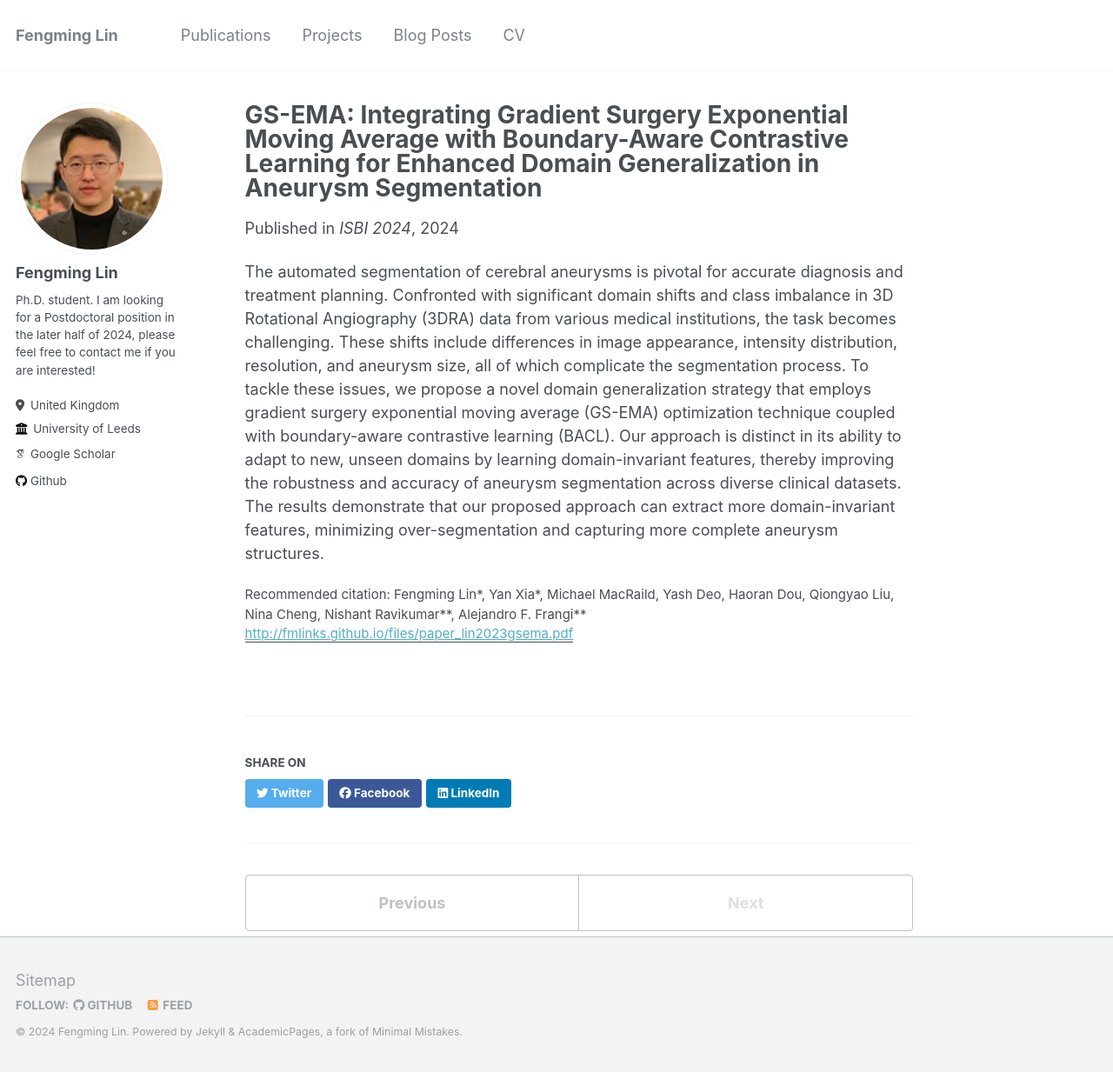
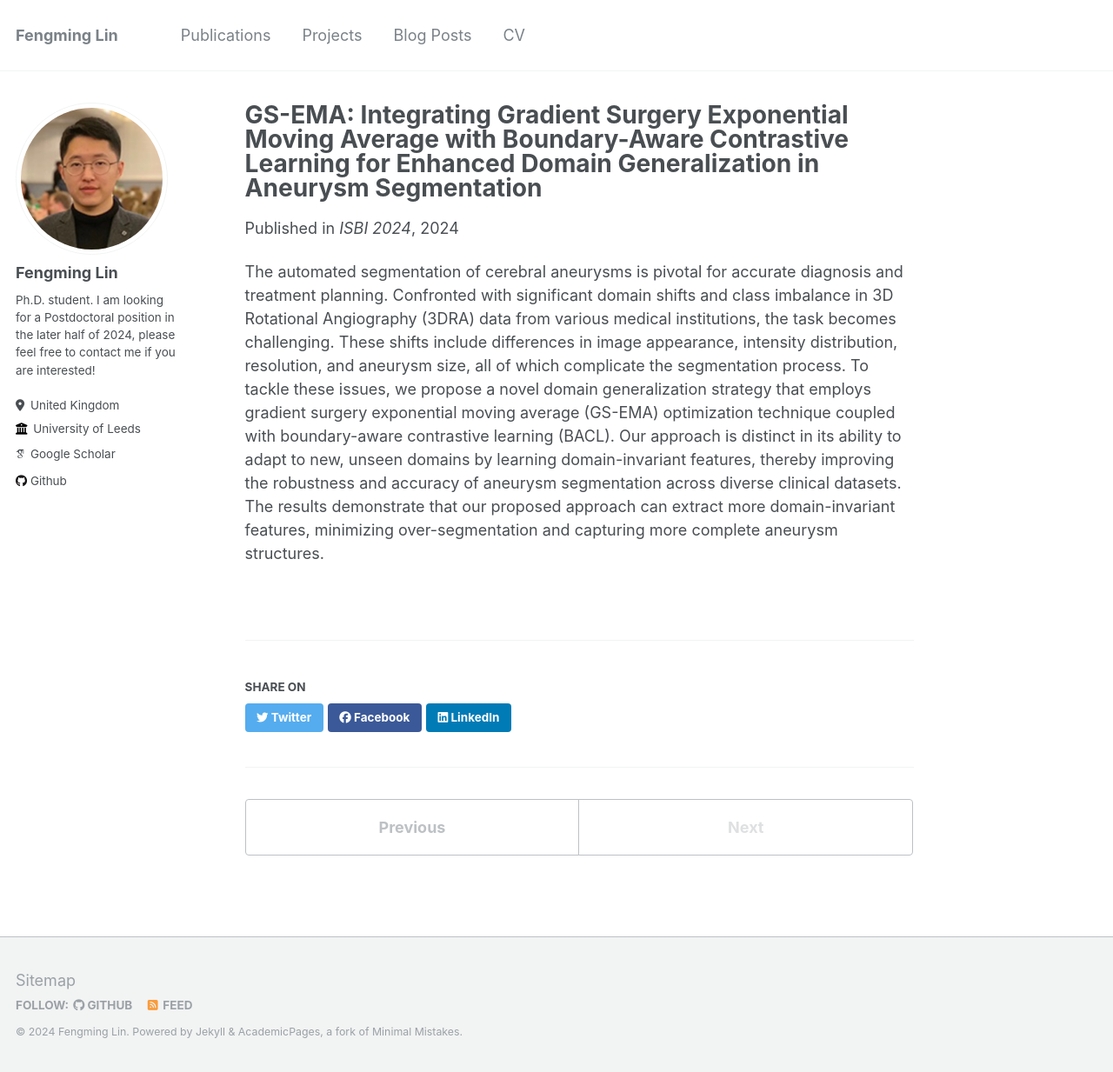
Before and after one commit to fmlinks/fmlinks.github.io, a Jekyll site: the page built from _publications/2024-02-22-paper-lin2023gsema.md, in a window 1280 px wide and 1233 px high. Shown: the whole window at 87% size. Built offline with Jekyll 4.4.1, drawn with Linux system fonts in a browser that asks for light colours; some web fonts are replaced; some of the changed lines change nothing that is shown.

Commit message:
Update 2024-02-22-paper-lin2023gsema.md

```diff
--- a/_publications/2024-02-22-paper-lin2023gsema.md
+++ b/_publications/2024-02-22-paper-lin2023gsema.md
@@ -6,7 +6,7 @@ excerpt: 'Domain Generalization, Gradient Surgery, Contrastive Learning, Aneurys
 date: 2024-02-22
 venue: 'ISBI 2024'
 paperurl: 'http://fmlinks.github.io/files/paper_lin2023gsema.pdf'
-citation: 'Fengming Lin*, Yan Xia*, Michael MacRaild, Yash Deo, Haoran Dou, Qiongyao Liu, Nina Cheng, Nishant Ravikumar**, Alejandro F. Frangi**'
+# citation: 'Fengming Lin*, Yan Xia*, Michael MacRaild, Yash Deo, Haoran Dou, Qiongyao Liu, Nina Cheng, Nishant Ravikumar**, Alejandro F. Frangi**'
 ---
 
 The automated segmentation of cerebral aneurysms is pivotal for accurate diagnosis and treatment planning. Confronted with significant domain shifts and class imbalance in 3D Rotational Angiography (3DRA) data from various medical institutions, the task becomes challenging. These shifts include differences in image appearance, intensity distribution, resolution, and aneurysm size, all of which complicate the segmentation process. To tackle these issues, we propose a novel domain generalization strategy that employs gradient surgery exponential moving average (GS-EMA) optimization technique coupled with boundary-aware contrastive learning (BACL). Our approach is distinct in its ability to adapt to new, unseen domains by learning domain-invariant features, thereby improving the robustness and accuracy of aneurysm segmentation across diverse clinical datasets. The results demonstrate that our proposed approach can extract more domain-invariant features, minimizing over-segmentation and capturing more complete aneurysm structures.
```
